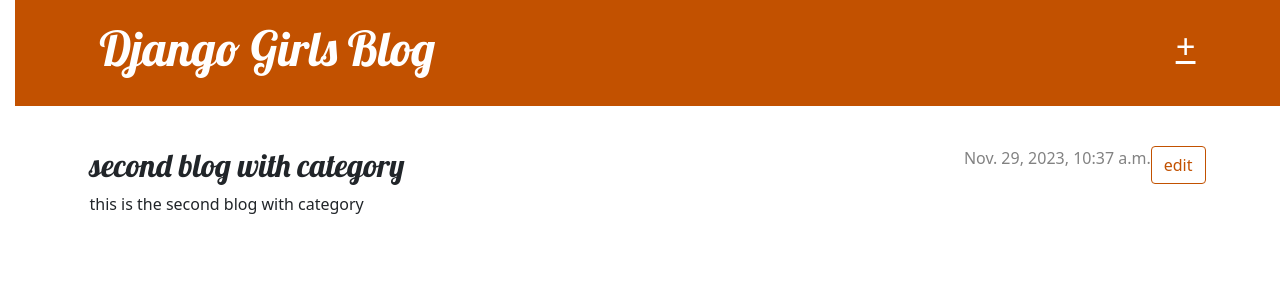
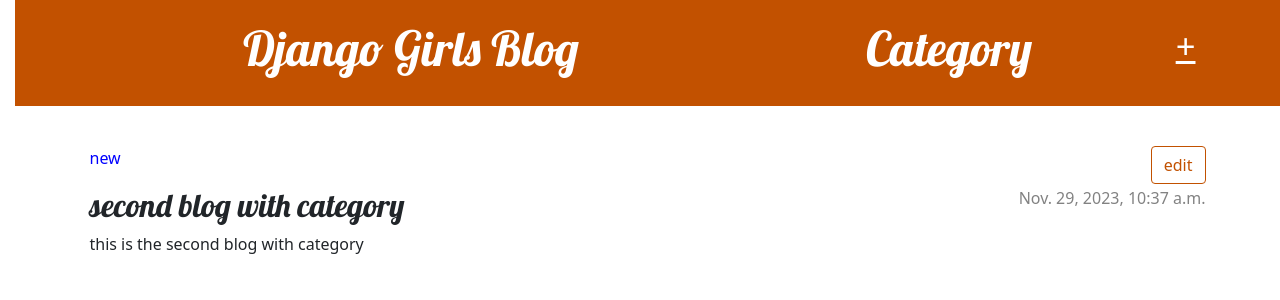
Before and after one commit to ChiragAjmera57/Django-meged-app, a Django app: a page that uses blog/templates/blog/base.html in a window 1280 px wide. Shown: the top 300 px of the page. Run offline with Django 3.2, Linux system fonts and the light colour scheme; data comes from the database, SQL or seed files in the repository; both versions use the stored data as it was after the commit.

Commit message:
category finish

```diff
--- a/blog/forms.py
+++ b/blog/forms.py
@@ -6,4 +6,4 @@
 
     class Meta:
         model = Post
-        fields = ('title', 'text',)
+        fields = ('title', 'text','post_cat')
--- a/blog/models.py
+++ b/blog/models.py
@@ -2,6 +2,20 @@
 from django.db import models
 from autoslug import AutoSlugField
 from django.utils import timezone
+
+
+
+class Category(models.Model):
+    # post = models.ForeignKey(Post,on_delete=models.CASCADE)
+    title = models.CharField(max_length=60)
+    def __str__(self):
+        return self.title
+
+
+class Tag(models.Model):
+    name = models.CharField(max_length=50, unique=True,null=True)
+    def __str__(self):
+        return self.name
 
 class Post(models.Model):
     author = models.ForeignKey(settings.AUTH_USER_MODEL, on_delete=models.CASCADE)
@@ -9,7 +23,9 @@
     text = models.TextField()
     created_date = models.DateTimeField(default=timezone.now, editable=False)
     published_date = models.DateTimeField(blank=True, null=True)
-    post_slug = AutoSlugField(populate_from='title', unique=True, null=True, default=None, editable=True)  # Change editable to True
+    post_slug = AutoSlugField(populate_from='title', unique=True, null=True, default=None, )
+    post_cat = models.ForeignKey(Category,on_delete=models.CASCADE,null=True)
+    tags = models.ManyToManyField(Tag)
 
     def publish(self):
         self.published_date = timezone.now()
--- a/blog/static/css/blog.css
+++ b/blog/static/css/blog.css
@@ -76,3 +76,26 @@
     color: #FFFFFF;
     background-color: #C25100;
 }
+.catContainer {
+    list-style-type: none;
+    padding: 0;
+    margin: 0;
+    font-family: Arial, sans-serif;
+}
+
+.catContainer p {
+    padding: 10px;
+    margin: 0;
+    border-bottom: 1px solid #ccc;
+    transition: background-color 0.3s;
+}
+
+.catContainer p:hover {
+    cursor: pointer;
+    background-color: #b7b6b6;
+    /* Add any other styles you want on hover */
+}
+.tab{
+    display: flex;
+    justify-content: space-around;
+}
--- a/blog/templates/blog/base.html
+++ b/blog/templates/blog/base.html
@@ -13,7 +13,11 @@
                 <a href="{% url 'post_new' %}" class="top-menu">
                    +
                 </a>
-                <h1><a href="/">Django Girls Blog</a></h1>
+                <div class="tab">
+                    <h1><a href="/">Django Girls Blog</a></h1>
+                <h1><a href="{% url 'Cat_list' %}">Category</a></h1>
+                </div>
+
             </div>
         </header>
         <main class="content container">
--- a/blog/templates/blog/post_detail.html
+++ b/blog/templates/blog/post_detail.html
@@ -7,6 +7,7 @@
                 edit
             </a>
         </aside>
+        <p style="color: blue;">{{post.post_cat}}</p>
         {% if post.published_date %}
             <time class="date">
                 {{ post.published_date }}
--- a/blog/urls.py
+++ b/blog/urls.py
@@ -3,7 +3,9 @@
 
 urlpatterns = [
     path('', views.post_list, name='post_list'),
+    path('post/new/', views.post_new, name='post_new'),
+    path('post/cat', views.Cat_list, name='Cat_list'),
     path('post/<post_slug>/', views.post_detail, name='post_detail'),
-    path('post/new/', views.post_new, name='post_new'),
     path('post/<post_slug>/edit/', views.post_edit, name='post_edit'),
+    path('cat/<category_slug>',views.Cat_Details,name='Cat_post')
 ]
--- a/blog/views.py
+++ b/blog/views.py
@@ -2,16 +2,32 @@
 from .forms import PostForm
 from django.shortcuts import render
 from django.utils import timezone
-from .models import Post
+from .models import Category, Post
 from django.shortcuts import render, get_object_or_404
 
 # Create your views here.
 def post_list(request):
     posts = Post.objects.filter(published_date__lte=timezone.now()).order_by('published_date')
-    return render(request, 'blog/post_list.html', {'posts': posts})
+    categories = Category.objects.all()
+    return render(request, 'blog/post_list.html', {'posts': posts,'categorie':categories})
+
+def Cat_list(request):
+    # posts = Post.objects.filter(published_date__lte=timezone.now()).order_by('published_date')
+    categories = Category.objects.all()
+    return render(request, 'blog/Cat_list.html', {'categories':categories})
+
+
 def post_detail(request, post_slug):
     post = get_object_or_404(Post, post_slug=post_slug)
     return render(request, 'blog/post_detail.html', {'post': post})
+
+def Cat_Details(request, category_slug):
+    categories = get_object_or_404(Category, title=category_slug)
+    posts = Post.objects.filter(post_cat=categories)
+
+
+    return render(request, 'blog/post_list.html', {'posts': posts,'categorie':categories})
+
 def post_new(request):
     if request.method == "POST":
         form = PostForm(request.POST)
```
Also changed, not shown: blog/admin.py (+12 -8 lines), blog/templates/blog/Cat_list.html (added, +17 -0 lines), blog/templates/blog/post_list.html (+8 -1 lines), blog/migrations/0005_post_post_cat.py (added), blog/migrations/0006_category.py (added), blog/migrations/0007_alter_post_post_slug.py (added), blog/migrations/0008_remove_post_post_cat.py (added), blog/migrations/0009_remove_category_post_post_post_cat.py (added), blog/migrations/0010_auto_20231129_2158.py (added), db.sqlite3.
